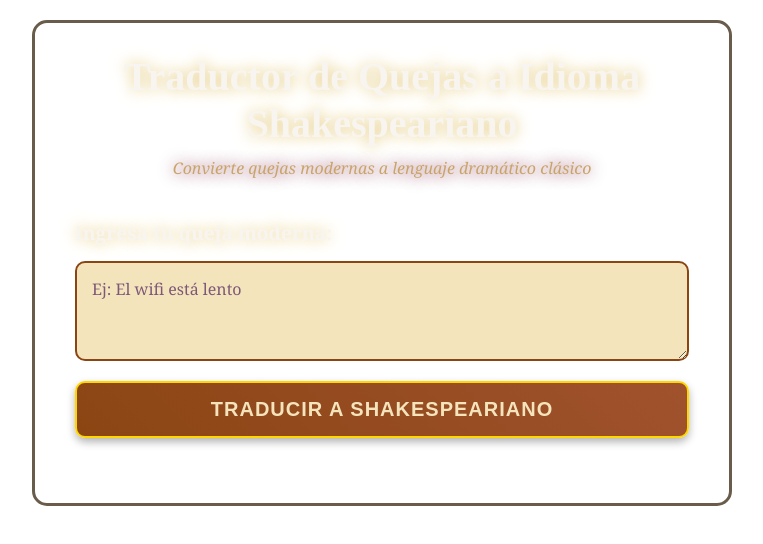
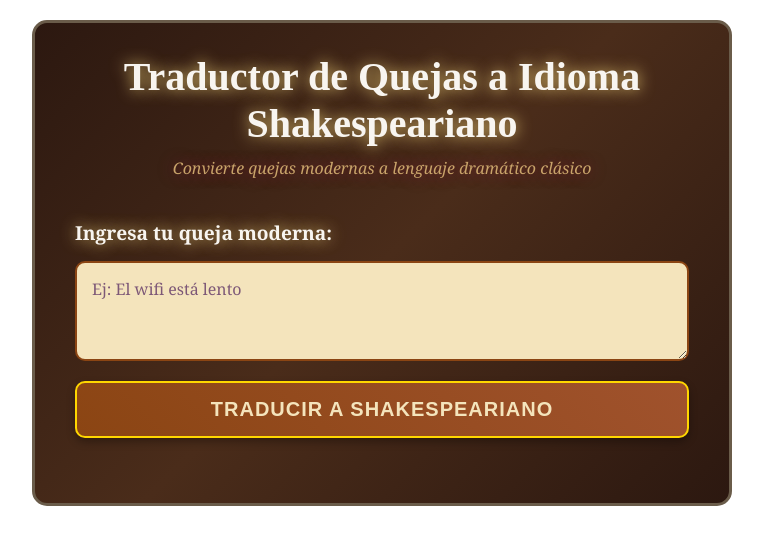
Before and after one commit to Coding-Life-123/traductor-shakespeare, a Vue app: page / in a window 1280 px wide. Shown: the top 544 px of the page, without its empty margins (258-1021 px from the left). Built offline with nearby package versions, Linux system fonts and the light colour scheme.

Commit message:
trying to solve branching error

```diff
--- a/src/style.css
+++ b/src/style.css
@@ -1,16 +1,9 @@
 :root {
-<<<<<<< HEAD
-  --bg-main: #121015;            /* fondo teatral dark */
-  --bg-panel: #1A171D;
-  --bg-color1: #f4e4bc;     /* paneles sutilmente levantados */
-  --text-primary: #F8F5F0;       /* texto claro pergamino */
-  --text-secondary: #C9A46A;     /* dorado cálido */
-=======
   --bg-main: #121015; /* fondo teatral dark */
-  --bg-panel: #1a171d; /* paneles sutilmente levantados */
+  --bg-panel: #1a171d;
+  --bg-color1: #f4e4bc; /* paneles sutilmente levantados */
   --text-primary: #f8f5f0; /* texto claro pergamino */
   --text-secondary: #c9a46a; /* dorado cálido */
->>>>>>> ae67c46402622b306477e5432e6def5b42d2b6eb
 
   /* Burbujas */
   --bubble-user: #2d3a73; /* azul índigo elegante */
@@ -19,7 +12,7 @@
 
   /* Degradados */
   --primary-gradient: #2c1810;
-  --secon dary-gradient: #4a2c1a;
+  --secondary-gradient: #4a2c1a;
 
   /* Acentos */
   --accent-gold: #e2c572;
@@ -48,5 +41,6 @@ html,
 body {
   height: 100%;
   overflow-x: hidden;
-  margin: 0; padding: 0;
+  margin: 0;
+  padding: 0;
 }
```
